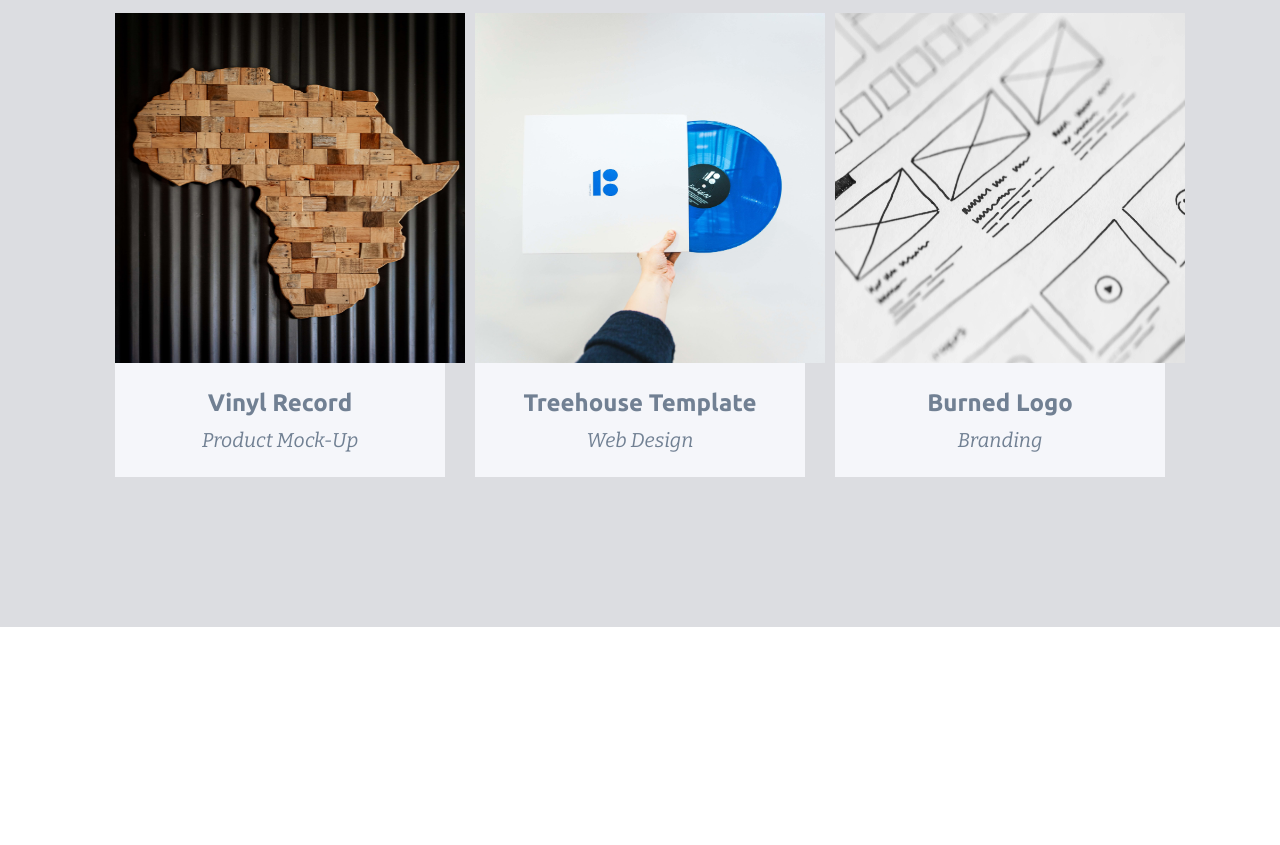
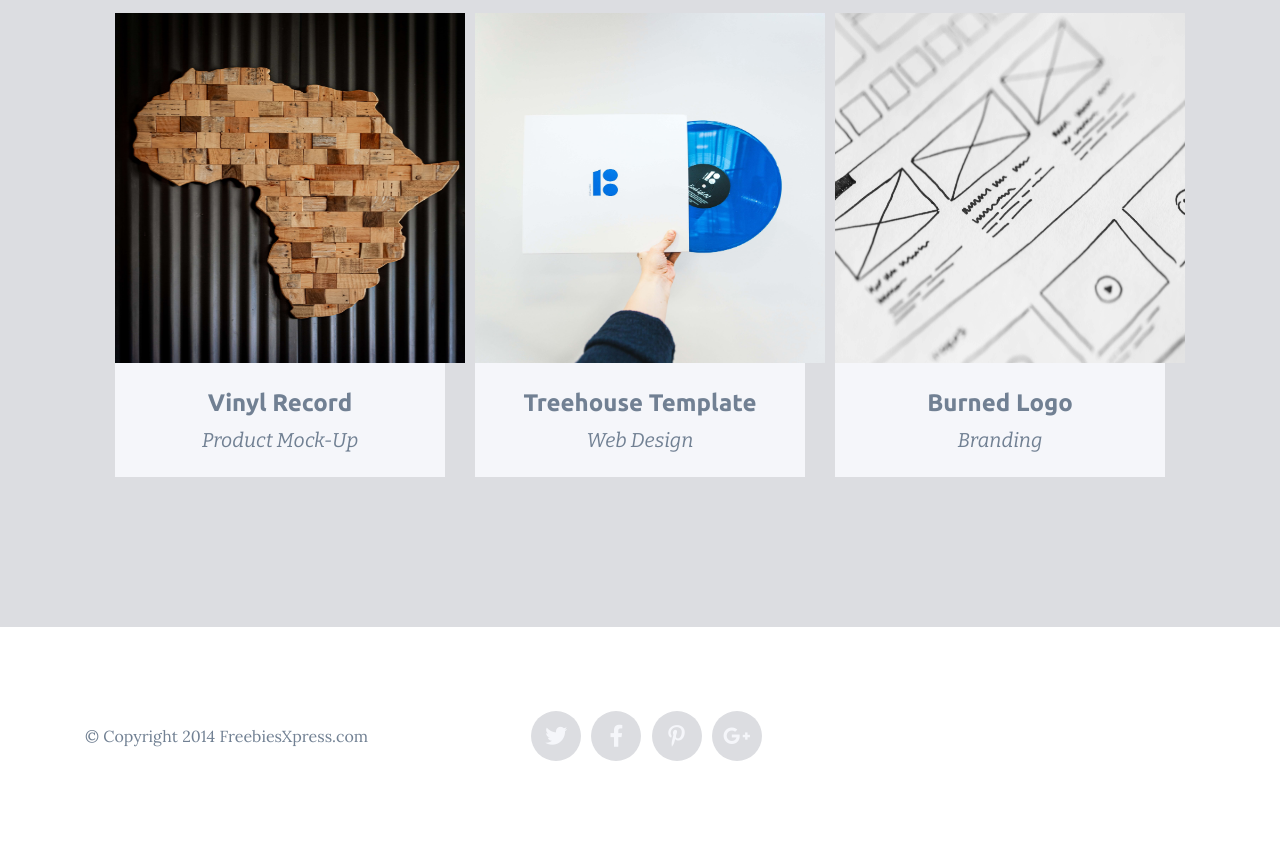
Before and after one commit to KevinKaluzny/zad-4, a website: page index.html in a window 1280 px wide. Shown: the part 2337-3182 px from the top of the page. Before the commit the page ends 2964 px from the top, so only its background shows below. Drawn offline with nearby package versions, Linux system fonts and the light colour scheme; a web font is replaced by a local one.

Commit message:
Add html and style for footer

```diff
--- a/index.html
+++ b/index.html
@@ -123,5 +123,18 @@
             </div>
         </div>
     </section>
+
+    <footer>
+        <div class="container">
+            <p>© Copyright 2014 FreebiesXpress.com</p>
+
+            <ul>
+                <li><a class="rounded-button" href="#"><i class="fa-brands fa-twitter"></i></a></li>
+                <li><a class="rounded-button" href="#"><i class="fa-brands fa-facebook-f"></i></a></li>
+                <li><a class="rounded-button" href="#"><i class="fa-brands fa-pinterest-p"></i></a></li>
+                <li><a class="rounded-button" href="#"><i class="fa-brands fa-google-plus-g"></i></a></li>
+            </ul>
+        </div>
+    </footer>
 </body>
 </html>
--- a/sass/style.scss
+++ b/sass/style.scss
@@ -137,7 +137,6 @@ header button {
 .service i {
     border: solid $color-one;
     border-radius: 50%;
-    padding: 15px;
     color: $color-one;
     font-size: 45px;
     width: 90px;
@@ -179,3 +178,45 @@ header button {
 .portfolio .row {
     margin-bottom: 50px;
 }
+
+/* Footer */
+
+footer {
+    padding: 65px;
+}
+
+footer .container {
+    display: flex;
+    justify-content: flex-start;
+    align-items: center;
+}
+
+footer p, footer ul {
+    display: inline;
+    margin-right: 120px;
+}
+
+footer ul {
+    list-style-type: none;
+}
+
+footer li {
+    display: inline-block;
+}
+
+footer a {
+    text-decoration: none;
+}
+
+.rounded-button {
+    background-color: $color-five;
+    color: $color-four;
+    width: 50px;
+    height: 50px;
+    display: inline-flex;
+    justify-content: center;
+    align-items: center;
+    border-radius: 50%;
+    font-size: 22px;
+    margin: 3px;
+}
```
Also changed, not shown: css/style.css, 1 other file.
